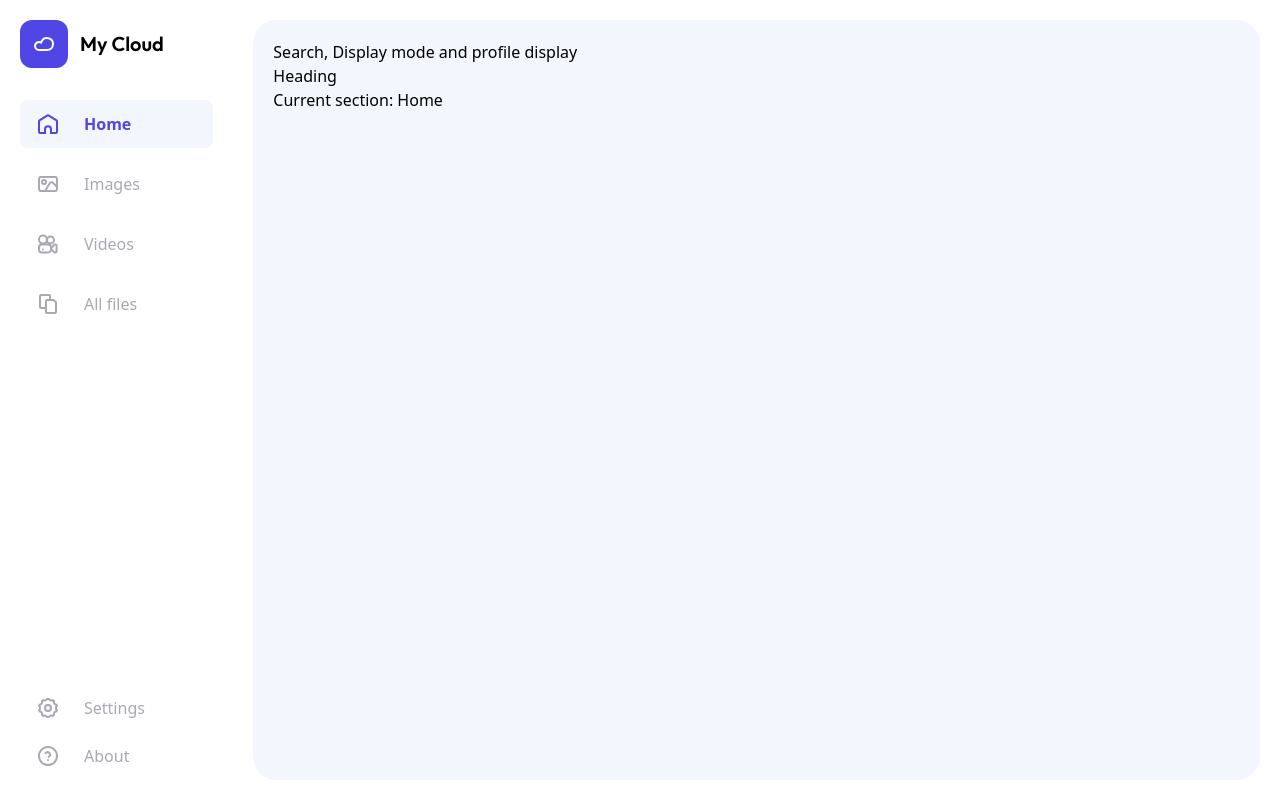
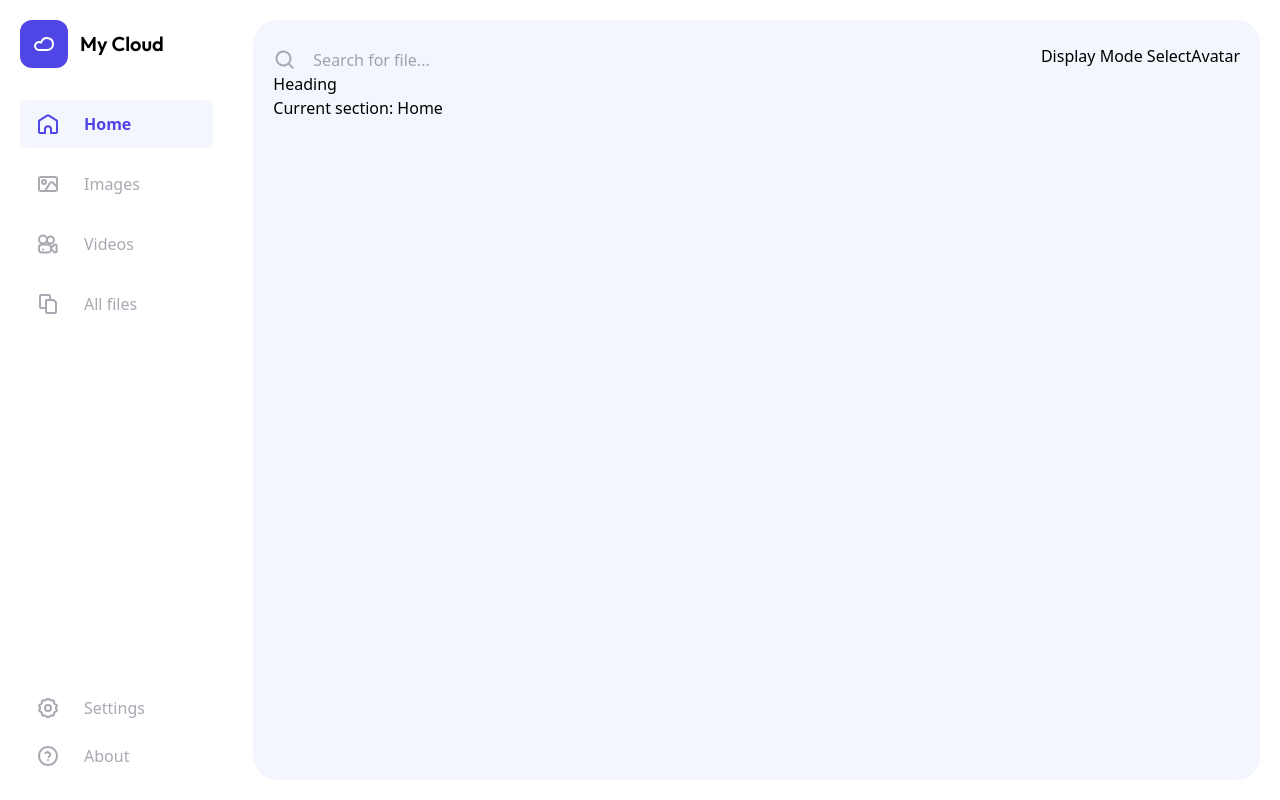
Before and after one commit to FinelifeX/my-cloud-vue, a Vue app: page / in a window 1280 px wide. Built offline with nearby package versions, Linux system fonts and the light colour scheme.

Commit message:
= main header search markup

```diff
--- a/src/components/TheMain/TheMainHeader.vue
+++ b/src/components/TheMain/TheMainHeader.vue
@@ -1,11 +1,76 @@
 <template>
-  <header>Search, Display mode and profile display</header>
+  <header class="main__header">
+    <div class="main__header_left">
+      <div class="main__header__search-container">
+        <input
+          class="main__header__search"
+          type="search"
+          placeholder="Search for file..."
+        />
+        <div class="main__header__search__icon">
+          <component :is="searchIcon"></component>
+        </div>
+      </div>
+      <div class="main__header__display-mode">Display Mode Select</div>
+    </div>
+    <div class="main__header__avatar">Avatar</div>
+  </header>
 </template>
 
 <script>
+  import SearchOutlined from '@icons/SearchOutlined.vue';
+
   export default {
     name: 'TheMainHeader',
+    data() {
+      return {
+        searchIcon: SearchOutlined,
+      };
+    },
   };
 </script>
 
-<style scoped></style>
+<style scoped lang="scss">
+  .main__header {
+    @apply flex flex-row justify-between items-center;
+  }
+
+  .main__header_left {
+    @apply flex justify-between items-center flex-1 flex-wrap;
+  }
+
+  .main__header__search-container {
+    @apply flex flex-row items-center;
+    @apply text-spun_pearl;
+    @apply relative;
+  }
+
+  .main__header__search__icon {
+    @apply absolute left-0 top-2;
+    @apply transition-colors duration-200;
+  }
+
+  .main__header__search {
+    @apply bg-transparent;
+    @apply outline-none;
+    @apply p-2 pl-10 pb-0;
+    @apply transition-all duration-200;
+
+    &:focus {
+      @apply border-b border-indigo-600;
+      @apply pb-2;
+
+      & + .main__header__search__icon {
+        @apply text-indigo-600;
+      }
+    }
+
+    &::-webkit-search-cancel-button {
+      -webkit-appearance: none;
+    }
+  }
+
+  .main__header__display-mode {
+    @apply content-end;
+  }
+</style>
--- /dev/null
+++ b/src/icons/SearchOutlined.vue
@@ -0,0 +1,20 @@
+<template>
+  <svg
+    xmlns="http://www.w3.org/2000/svg"
+    viewBox="-2.5 -2.5 24 24"
+    width="24"
+    fill="currentColor"
+  >
+    <path
+      d="M8 14A6 6 0 1 0 8 2a6 6 0 0 0 0 12zm6.32-1.094l3.58 3.58a1 1 0 1 1-1.415 1.413l-3.58-3.58a8 8 0 1 1 1.414-1.414z"
+    ></path>
+  </svg>
+</template>
+
+<script>
+  export default {
+    name: 'SearchOutlined',
+  };
+</script>
+
+<style scoped></style>
```
